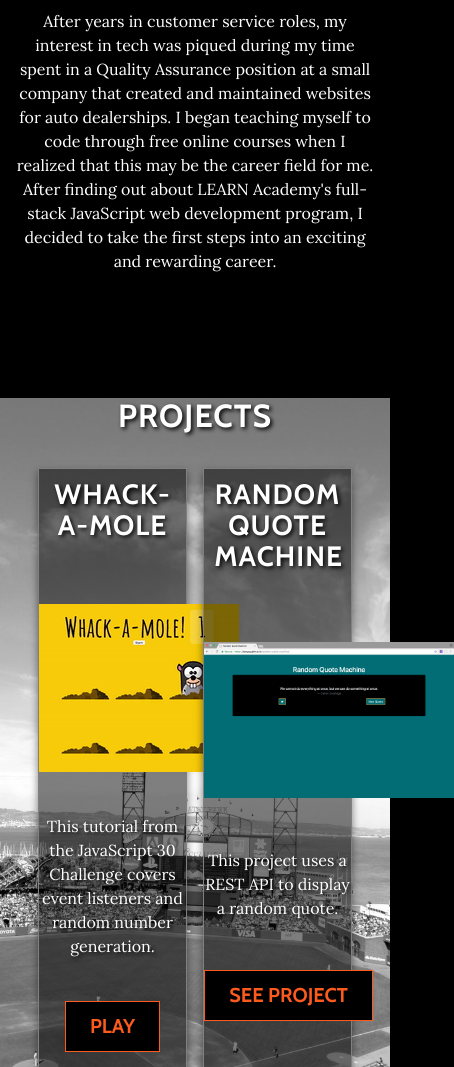
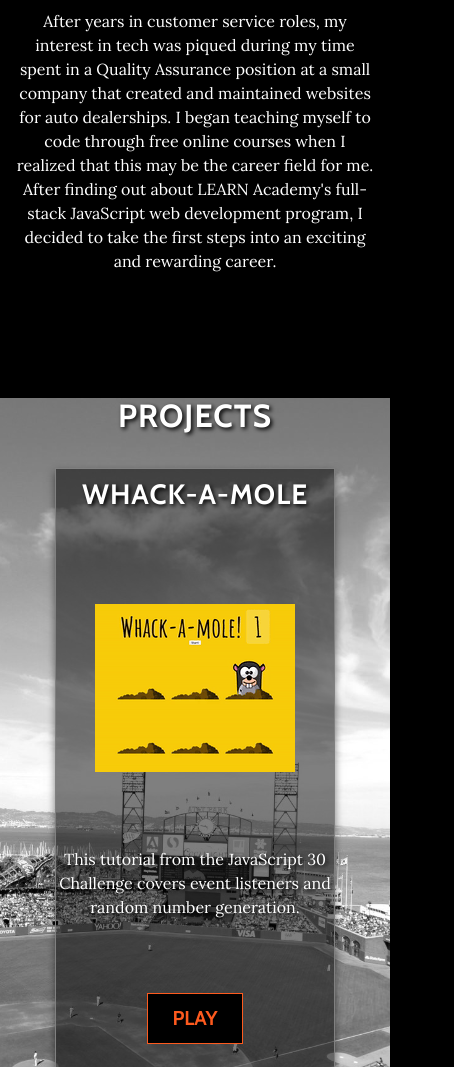
Before and after one commit to jtanyag/jtanyag.github.io, a website: page index.html in a window 390 px wide. Shown: the part 702-1769 px from the top of the page, 454 px wide, since content can reach past the window. Drawn offline with nearby package versions, Linux system fonts and the light colour scheme.

Commit message:
updates to projects class in CSS

```diff
--- a/css/grayscale.css
+++ b/css/grayscale.css
@@ -251,6 +251,11 @@ body {
   box-shadow: 0 4px 8px 0 rgba(0,0,0,0.5);
   background-color: rgba(0, 0, 0, 0.5);
 }
+  @media (max-width: 767px) {
+    .project {
+      width: 85%;
+    }
+  }
 
 .project img {
   max-width: 250px;
```
